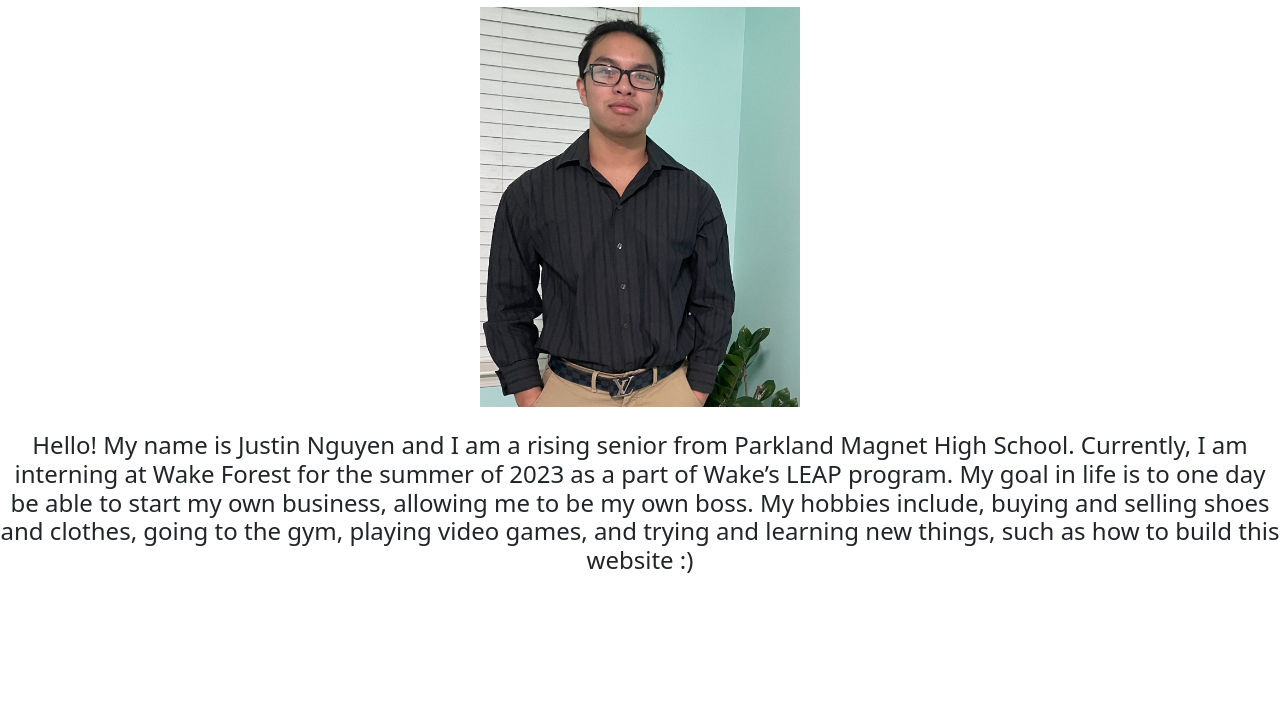
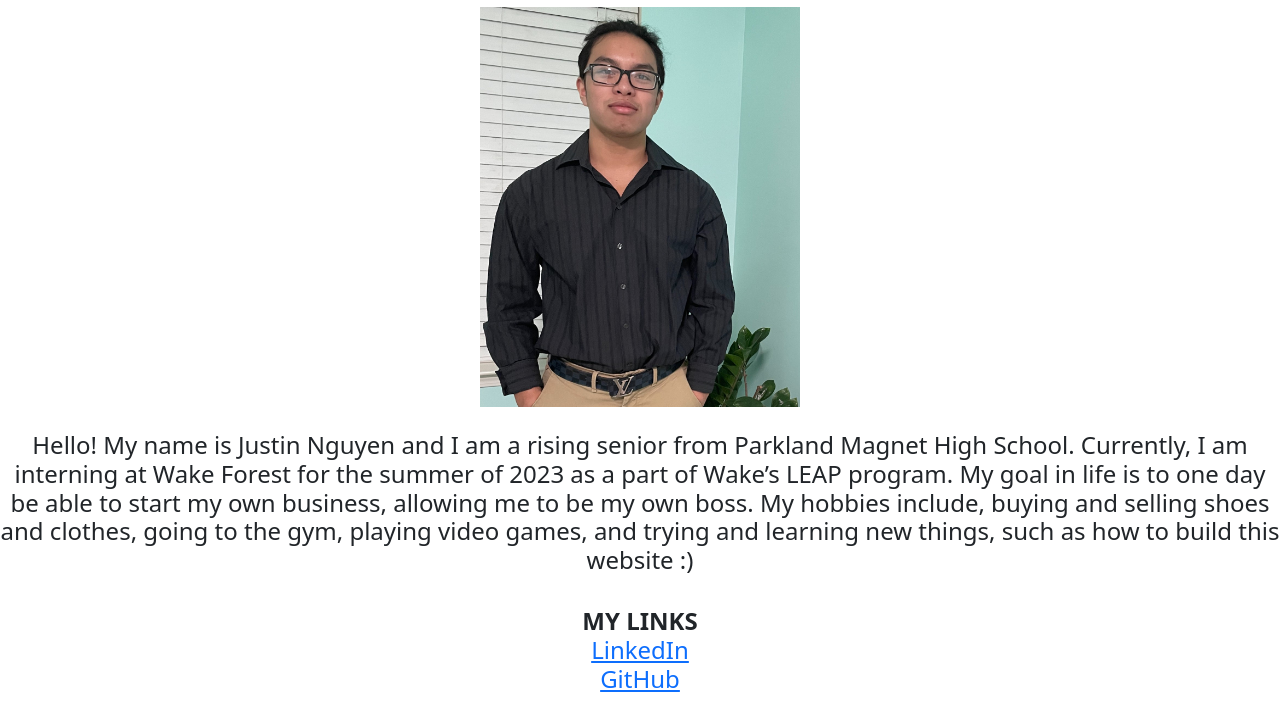
Before and after one commit to Just-in-when/just-in-when.github.io, a plain HTML site: page people page/people's pages/justinn.html in a window 1280 px wide. Shown: the part 169-870 px from the top of the page. Before the commit the page ends 800 px from the top, so only its background shows below. Drawn offline with nearby package versions, Linux system fonts and the light colour scheme.

Commit message:
Update justinn.html
adding links

```diff
--- a/people page/people's pages/justinn.html
+++ b/people page/people's pages/justinn.html
@@ -46,6 +46,15 @@
     <br>
 <h4>Hello! My name is Justin Nguyen and I am a rising senior from Parkland Magnet High School. Currently, I am interning at Wake Forest for the summer of 2023 as a part of Wake’s LEAP program. My goal in life is to one day be able to start my own business, allowing me to be my own boss. My hobbies include, buying and selling shoes and clothes, going to the gym, playing video games, and trying and learning new things, such as how to build this website :)
 </h4>
+    <br>
+<h4>
+  <b>MY LINKS</b>
+    <br>
+      <a href="https://www.linkedin.com/in/justin-nguyen-9b2968282/">LinkedIn</a>
+    <br>
+      <a href="https://github.com/Just-in-when">GitHub</a>
+
+</h4>
 
 
 </html>
```
